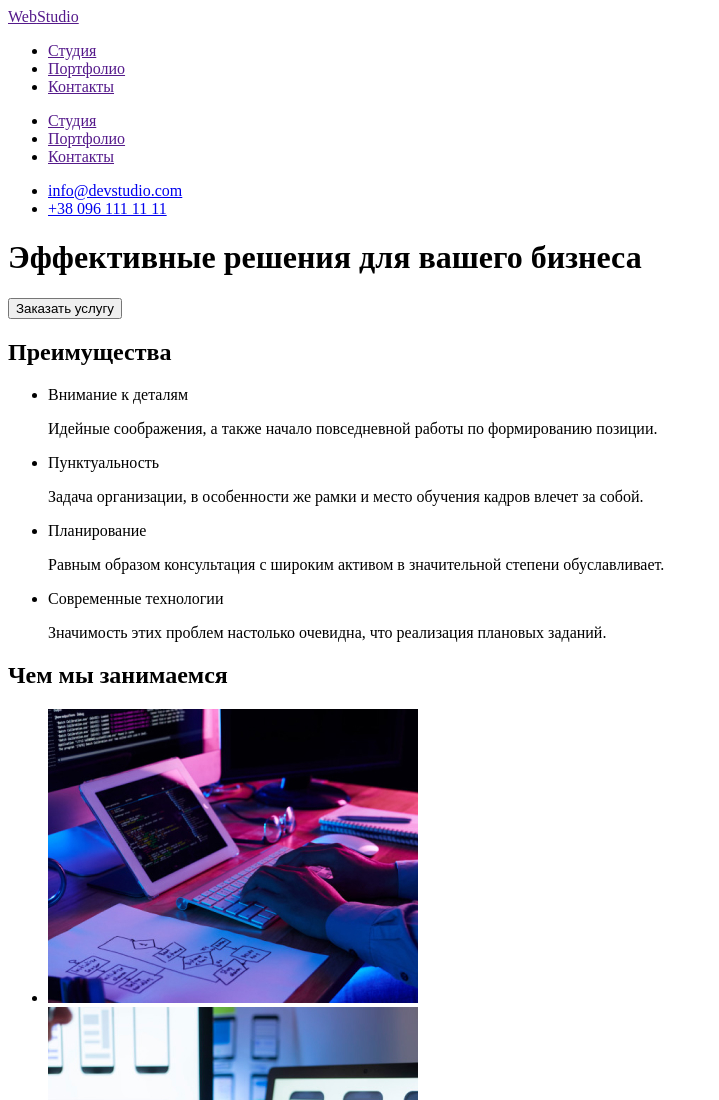
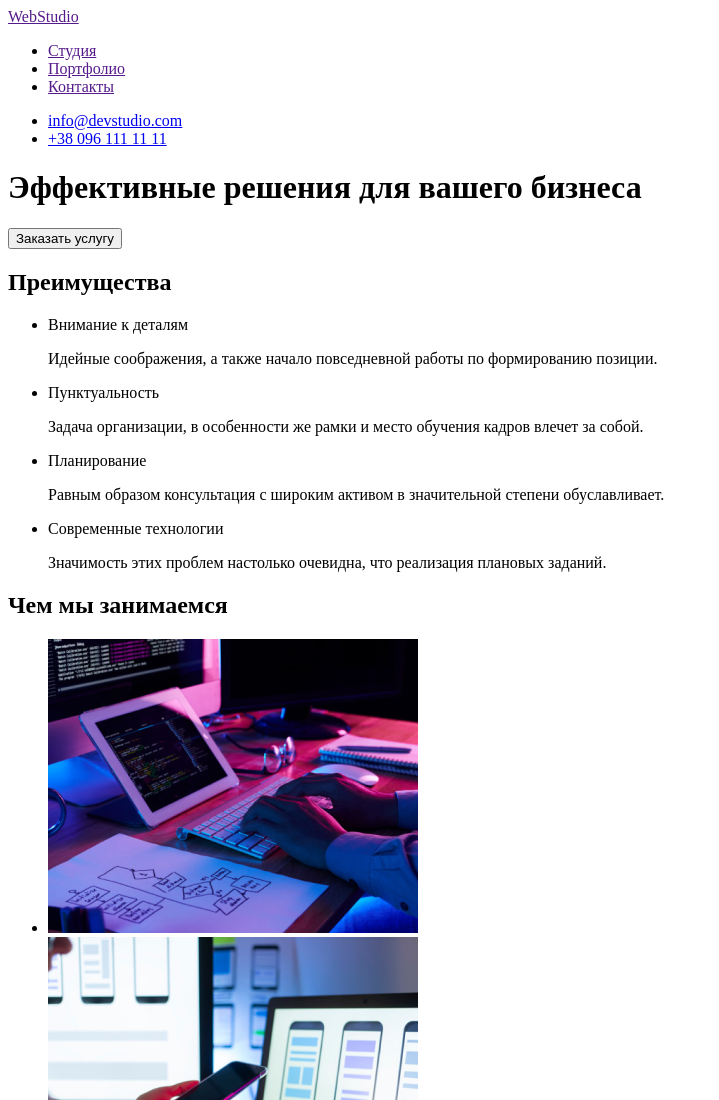
Before and after one commit to MrDidgi/goit-markup-hw-01, a plain HTML site: page index.html in a window 1280 px wide. Shown: the top 1100 px of the page, without its empty margins (0-719 px from the left). Drawn offline with Linux system fonts and the light colour scheme.

Commit message:
Update index.html

```diff
--- a/index.html
+++ b/index.html
@@ -22,17 +22,7 @@
           </li>
         </ul>
 
-        <ul>
-          <li>
-            <a href="">Студия</a>
-          </li>
-          <li>
-            <a href="">Портфолио</a>
-          </li>
-          <li>
-            <a href="">Контакты</a>
-          </li>
-        </ul>
+
       </nav>
 
       <ul>
```
